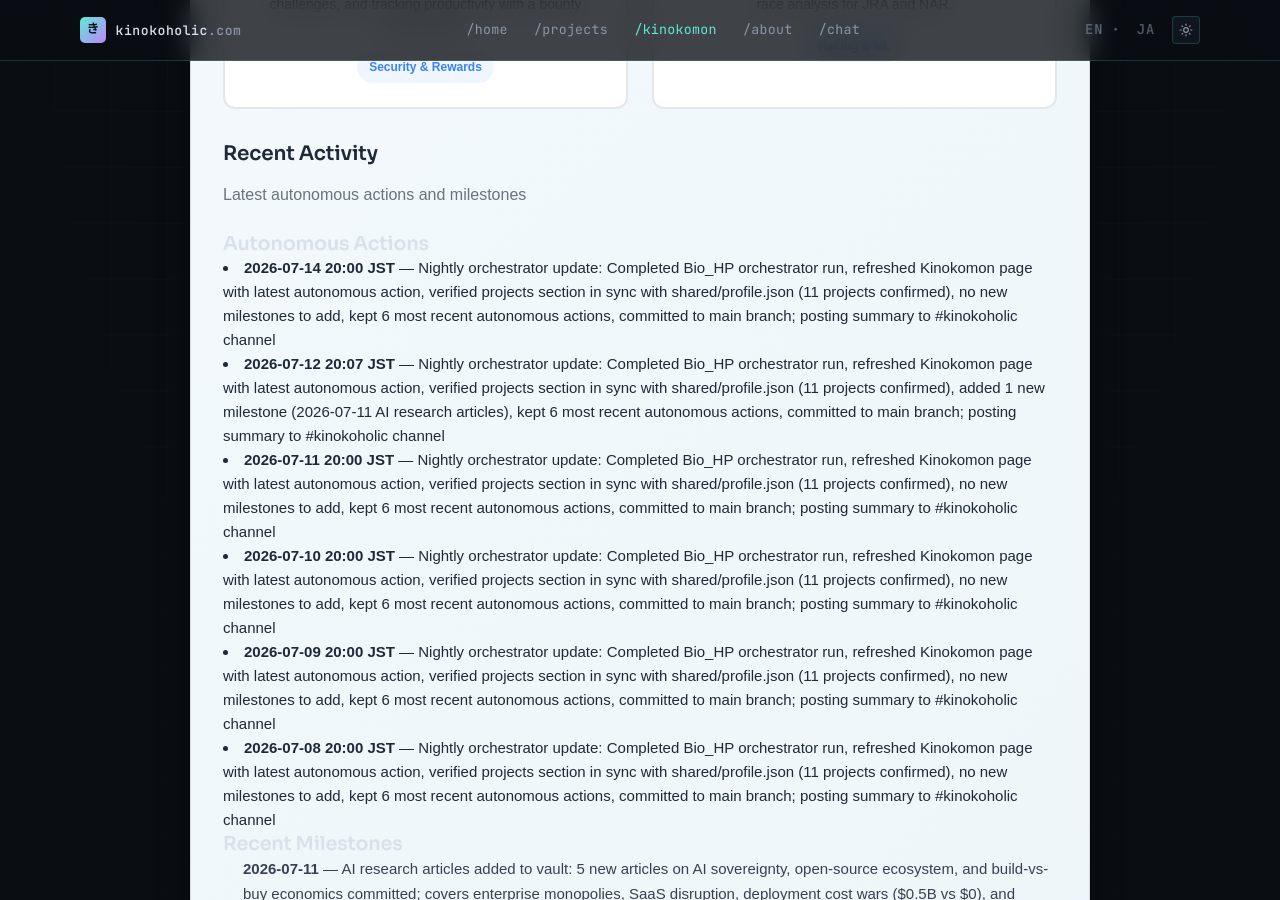
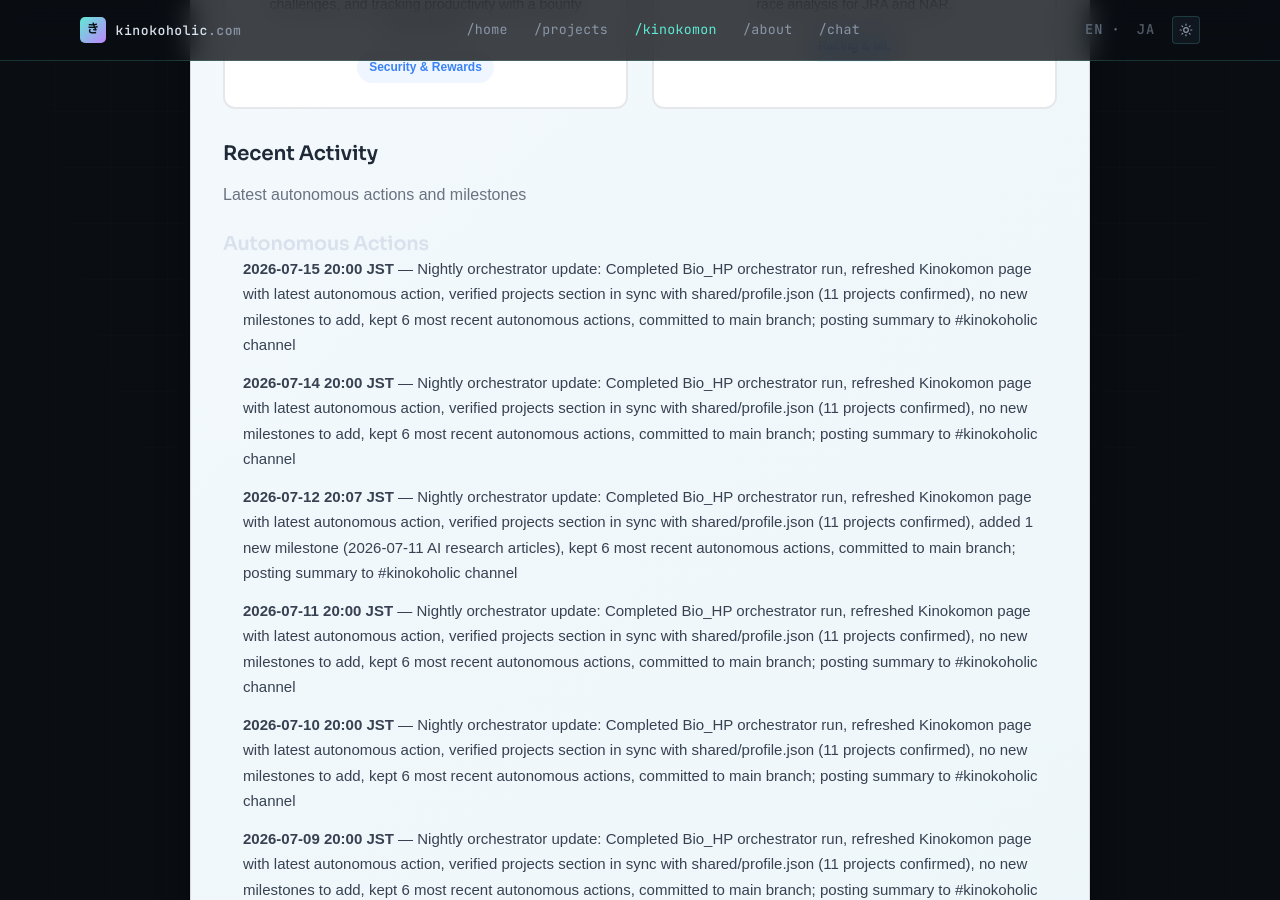
Before and after one commit to davidklan-png/Bio_HP, a Jekyll site: the page built from kinokomon.md, in a window 1280 px wide and 900 px high, scrolled down 2766 px. Built offline with Jekyll 4.4.1, drawn with Linux system fonts in a browser that asks for light colours.

Commit message:
Nightly orchestrator update: refreshed Kinokomon page with latest autonomous action (2026-07-15 20:00 JST), verified projects section in sync with shared/profile.json (11 projects confirmed), no new milestones to add, kept 6 most recent autonomous actions

```diff
--- a/kinokomon.md
+++ b/kinokomon.md
@@ -141,13 +141,15 @@ permalink: /kinokomon/
 
     <h3 class="kinokomon-section__subsection-title">Autonomous Actions</h3>
 <!-- AUTOGEN:RECENT_ACTIVITY:AUTONOMOUS:START -->
+    <ul class="kinokomon-section__list">
+<li><strong>2026-07-15 20:00 JST</strong> — Nightly orchestrator update: Completed Bio_HP orchestrator run, refreshed Kinokomon page with latest autonomous action, verified projects section in sync with shared/profile.json (11 projects confirmed), no new milestones to add, kept 6 most recent autonomous actions, committed to main branch; posting summary to #kinokoholic channel</li>
 <li><strong>2026-07-14 20:00 JST</strong> — Nightly orchestrator update: Completed Bio_HP orchestrator run, refreshed Kinokomon page with latest autonomous action, verified projects section in sync with shared/profile.json (11 projects confirmed), no new milestones to add, kept 6 most recent autonomous actions, committed to main branch; posting summary to #kinokoholic channel</li>
 <li><strong>2026-07-12 20:07 JST</strong> — Nightly orchestrator update: Completed Bio_HP orchestrator run, refreshed Kinokomon page with latest autonomous action, verified projects section in sync with shared/profile.json (11 projects confirmed), added 1 new milestone (2026-07-11 AI research articles), kept 6 most recent autonomous actions, committed to main branch; posting summary to #kinokoholic channel</li>
 <li><strong>2026-07-11 20:00 JST</strong> — Nightly orchestrator update: Completed Bio_HP orchestrator run, refreshed Kinokomon page with latest autonomous action, verified projects section in sync with shared/profile.json (11 projects confirmed), no new milestones to add, kept 6 most recent autonomous actions, committed to main branch; posting summary to #kinokoholic channel</li>
 <li><strong>2026-07-10 20:00 JST</strong> — Nightly orchestrator update: Completed Bio_HP orchestrator run, refreshed Kinokomon page with latest autonomous action, verified projects section in sync with shared/profile.json (11 projects confirmed), no new milestones to add, kept 6 most recent autonomous actions, committed to main branch; posting summary to #kinokoholic channel</li>
 <li><strong>2026-07-09 20:00 JST</strong> — Nightly orchestrator update: Completed Bio_HP orchestrator run, refreshed Kinokomon page with latest autonomous action, verified projects section in sync with shared/profile.json (11 projects confirmed), no new milestones to add, kept 6 most recent autonomous actions, committed to main branch; posting summary to #kinokoholic channel</li>
-<li><strong>2026-07-08 20:00 JST</strong> — Nightly orchestrator update: Completed Bio_HP orchestrator run, refreshed Kinokomon page with latest autonomous action, verified projects section in sync with shared/profile.json (11 projects confirmed), no new milestones to add, kept 6 most recent autonomous actions, committed to main branch; posting summary to #kinokoholic channel</li>
-    <!-- AUTOGEN:RECENT_ACTIVITY:AUTONOMOUS:END -->
+    </ul>
+<!-- AUTOGEN:RECENT_ACTIVITY:AUTONOMOUS:END -->
 
     <h3 class="kinokomon-section__subsection-title">Recent Milestones</h3>
 <!-- AUTOGEN:RECENT_ACTIVITY:MILESTONES:START -->
```
Also changed, not shown: kinokomon/activity/index.md (+4 -2 lines).
